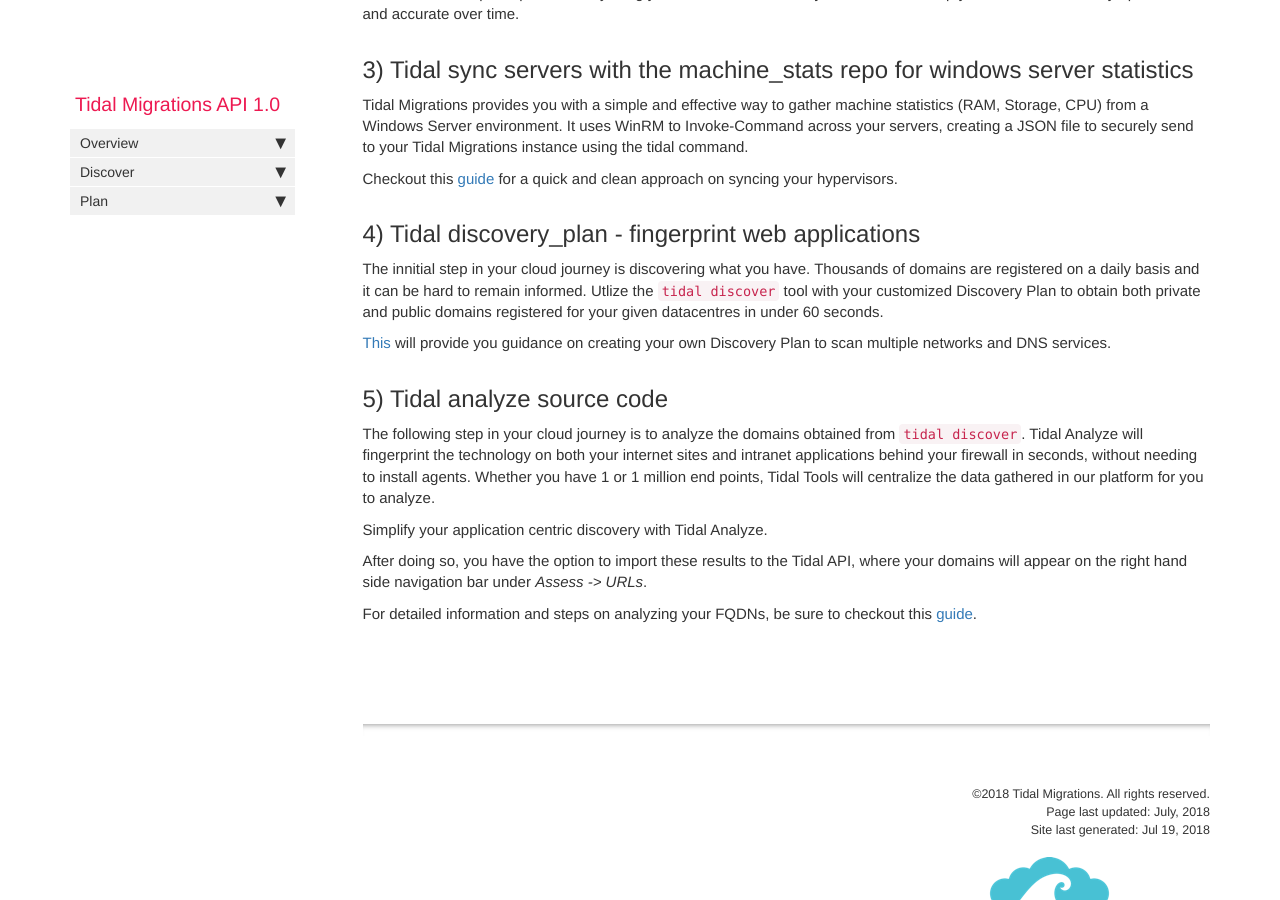
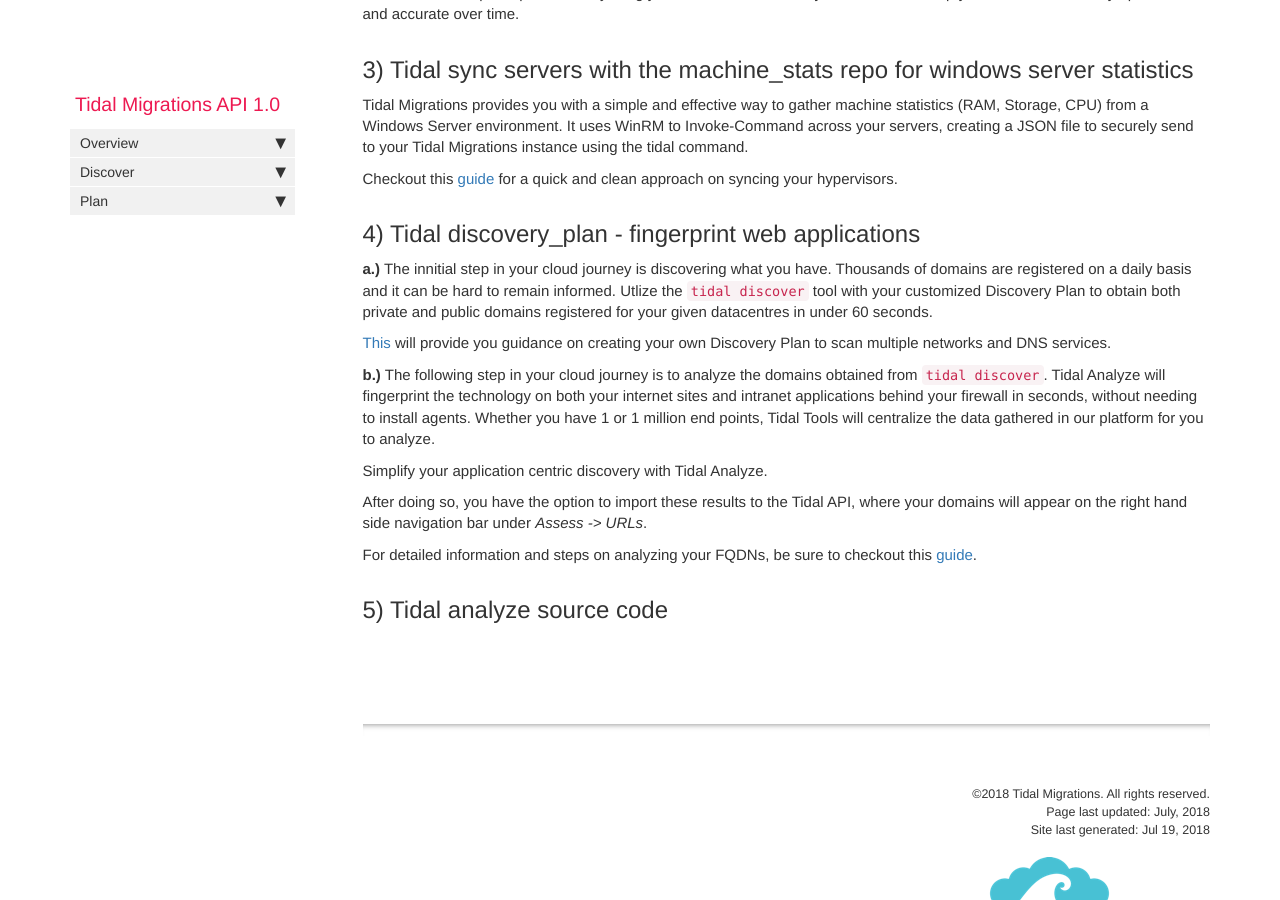
Before and after one commit to tidalmigrations/tidalmigrations.github.io, a Jekyll site: the page built from pages/tidal tools/howto.md, in a window 1280 px wide and 900 px high, scrolled down 594 px. Built offline with Jekyll 4.4.1, drawn with Linux system fonts in a browser that asks for light colours; nearby versions of some CDN libraries; comment, search, counter and statistics services are not loaded.

```diff
--- a/pages/tidal tools/howto.md
+++ b/pages/tidal tools/howto.md
@@ -39,7 +39,7 @@ Checkout this [guide](sync_hyper-v.html) for a quick and clean approach on synci
 
 ## 4) Tidal discovery_plan - fingerprint web applications
 
-The innitial step in your cloud journey is discovering what you have.
+**a.)** The innitial step in your cloud journey is discovering what you have.
 Thousands of domains are registered on a daily basis
 and it can be hard to remain informed. Utlize the `tidal discover` tool
 with your customized Discovery Plan to obtain both private and public
```
Also changed, not shown: other parts of pages/tidal tools/howto.md (+3 -5 lines).
